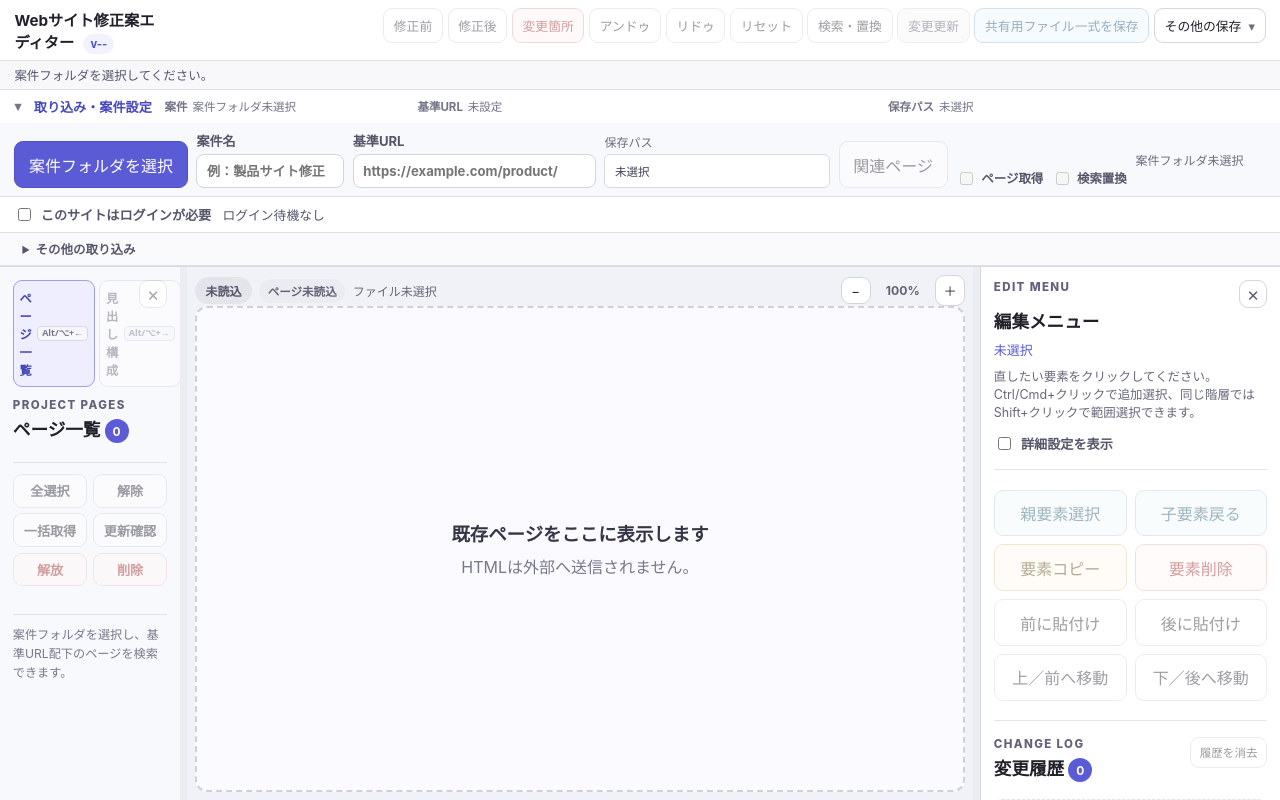
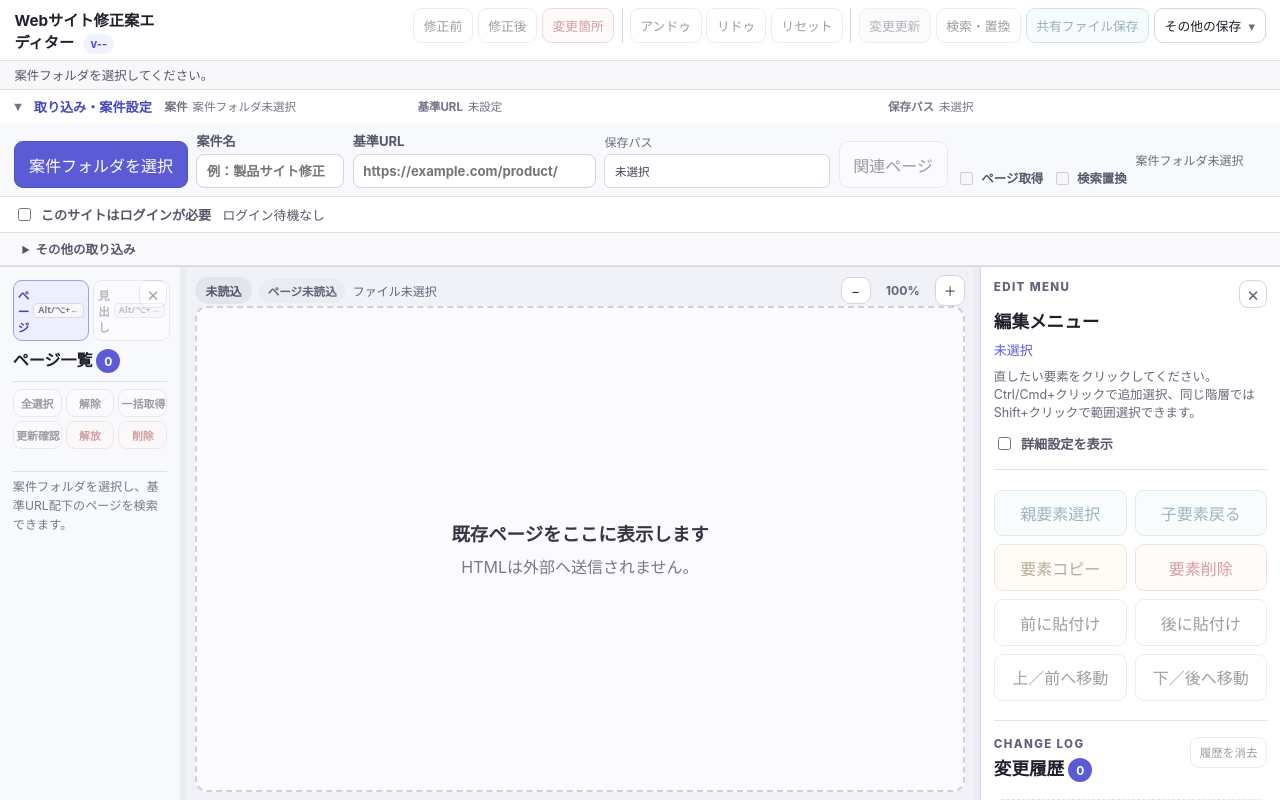
Before and after one commit to MZ-Gen-Labs/WebRevisionDesk, a website built with Vite: page index.html in a window 1280 px wide. Built offline with nearby package versions, Linux system fonts and the light colour scheme; files whose address does not match are found by name.

Commit message:
Release v0.7.22

```diff
--- a/index.html
+++ b/index.html
@@ -23,12 +23,14 @@
         <button id="show-original" type="button" disabled>修正前</button>
         <button id="show-modified" type="button" disabled>修正後</button>
         <button id="show-redline" class="button-redline" type="button" disabled>変更箇所</button>
+        <span class="toolbar-divider" aria-hidden="true"></span>
         <button id="undo" type="button" disabled title="直前の編集をアンドゥ（Ctrl/Cmd+Z）">アンドゥ</button>
         <button id="redo" type="button" disabled title="アンドゥした編集をリドゥ（Ctrl/Cmd+Shift+Z）">リドゥ</button>
         <button id="reset" type="button" disabled>リセット</button>
+        <span class="toolbar-divider" aria-hidden="true"></span>
+        <button id="save-project-page" class="button-subtle" type="button" disabled>変更更新</button>
         <button id="search-replace" type="button" disabled>検索・置換</button>
-        <button id="save-project-page" class="button-subtle" type="button" disabled>変更更新</button>
-        <button id="download-package" class="button-package" type="button" disabled>共有用ファイル一式を保存</button>
+        <button id="download-package" class="button-package" type="button" disabled>共有ファイル保存</button>
         <details class="export-menu">
           <summary>その他の保存</summary>
           <div class="export-menu-items">
@@ -98,10 +100,10 @@
         <div class="sidebar-header">
           <div class="sidebar-tabs" role="tablist" aria-label="左パネル表示">
             <button id="show-project-list" class="active" type="button" role="tab" aria-selected="true" aria-keyshortcuts="Alt+ArrowLeft Alt+1">
-              <span>ページ一覧</span><kbd>Alt/⌥+←</kbd>
+              <span>ページ</span><kbd>Alt/⌥+←</kbd>
             </button>
             <button id="show-heading-outline" type="button" role="tab" aria-selected="false" aria-keyshortcuts="Alt+ArrowRight Alt+2" disabled>
-              <span>見出し構成</span><kbd>Alt/⌥+→</kbd>
+              <span>見出し</span><kbd>Alt/⌥+→</kbd>
             </button>
           </div>
           <button id="collapse-project-sidebar" class="icon-button" type="button" aria-label="サイドバーを閉じる" aria-controls="project-sidebar" aria-expanded="true" title="サイドバーを閉じる（Alt + 4）">×</button>
--- a/package.json
+++ b/package.json
@@ -1,6 +1,6 @@
 {
   "name": "web-revision-desk",
-  "version": "0.7.21",
+  "version": "0.7.22",
   "main": "electron/main.mjs",
   "private": true,
   "description": "Capture, edit, compare, and create clear revision instructions for existing web pages.",
--- a/src/styles.css
+++ b/src/styles.css
@@ -33,6 +33,7 @@ h1 { margin-bottom: 0; font-size: 1.3rem; }
 h2 { margin-bottom: .45rem; font-size: 1.1rem; }
 .eyebrow { margin-bottom: .25rem; color: #62637a; font-size: .72rem; font-weight: 800; letter-spacing: .12em; text-transform: uppercase; }
 .toolbar { display: flex; flex: 1 1 620px; flex-wrap: wrap; align-items: center; justify-content: flex-end; min-width: 0; gap: .5rem; }
+.toolbar-divider { align-self: stretch; min-height: 1.5rem; margin: 0 .15rem; border-left: 1px solid #d4d5df; }
 .update-controls { display: flex; align-items: center; gap: .35rem; padding-right: .55rem; border-right: 1px solid #dedfe7; }
 .update-controls span { max-width: 210px; color: #55566c; font-size: .72rem; }
 .export-menu { position: relative; }
@@ -79,12 +80,12 @@ h2 { margin-bottom: .45rem; font-size: 1.1rem; }
 .alternative-import-options { display: grid; grid-template-columns: minmax(280px, 1fr) auto minmax(250px, 1fr) auto; align-items: end; gap: .7rem; }
 .alternative-import span { flex: 1; color: #6b6c7d; font-size: .75rem; }
 .workspace { --project-sidebar-width: 210px; --inspector-width: 300px; display: grid; grid-template-columns: var(--project-sidebar-width) 7px minmax(0, 1fr) 7px var(--inspector-width); flex: 1; min-height: 0; overflow: hidden; position: relative; }
-.project-sidebar { display: flex; min-height: 0; flex-direction: column; overflow: hidden; padding: 1rem; background: #f8f9fc; }
+.project-sidebar { display: flex; min-height: 0; flex-direction: column; overflow: hidden; padding: .65rem; background: #f8f9fc; }
 .sidebar-header { display: flex; flex: 0 0 auto; align-items: flex-start; gap: .25rem; }
 .sidebar-header .sidebar-tabs { flex: 1; min-width: 0; }
 .sidebar-header > .icon-button { flex: 0 0 28px; }
-.sidebar-tabs { flex: 0 0 auto; display: grid; grid-template-columns: 1fr 1fr; gap: .3rem; padding-bottom: .65rem; background: #f8f9fc; }
-.sidebar-tabs button { display: flex; align-items: center; justify-content: center; gap: .35rem; padding: .48rem .35rem; color: #656679; background: #fff; font-size: .76rem; font-weight: 700; }
+.sidebar-tabs { flex: 0 0 auto; display: grid; grid-template-columns: 1fr 1fr; gap: .25rem; padding-bottom: .35rem; background: #f8f9fc; }
+.sidebar-tabs button { display: flex; align-items: center; justify-content: center; gap: .25rem; padding: .35rem .25rem; color: #656679; background: #fff; font-size: .72rem; font-weight: 700; }
 .sidebar-tabs button.active { color: #4141b4; border-color: #9f9fe6; background: #eeeeff; }
 .sidebar-tabs kbd { border: 1px solid #d8d9e2; border-radius: 4px; padding: .08rem .25rem; color: #77788b; background: #f7f7fa; font: 600 .56rem/1.2 system-ui, sans-serif; white-space: nowrap; }
 .project-sidebar-resizer { position: relative; z-index: 2; cursor: col-resize; background: #ececf3; touch-action: none; }
@@ -104,21 +105,24 @@ h2 { margin-bottom: .45rem; font-size: 1.1rem; }
 .workspace.sidebar-collapsed .project-sidebar, .workspace.sidebar-collapsed .project-sidebar-resizer { visibility: hidden; overflow: hidden; }
 .workspace.sidebar-collapsed.inspector-collapsed { grid-template-columns: 0 0 minmax(0, 1fr) 0 0; }
 .show-project-sidebar { position: absolute; z-index: 3; top: .65rem; left: .65rem; padding: .42rem .6rem; color: #4141b4; border-color: #a6a7ec; background: #f7f7ff; font-size: .74rem; font-weight: 750; }
-.project-heading { padding-bottom: .7rem; border-bottom: 1px solid #dedfe7; }
+.project-heading { padding-bottom: .4rem; border-bottom: 1px solid #dedfe7; }
+.project-heading .eyebrow { display: none; }
+.project-heading h2 { margin-bottom: .1rem; font-size: 1rem; }
 .project-heading h2 span { display: inline-grid; place-items: center; min-width: 24px; height: 24px; border-radius: 999px; color: #fff; background: #5b5bd6; font-size: .75rem; }
 #project-list-panel, #heading-outline-panel { display: flex; min-height: 0; flex: 1; flex-direction: column; }
-.project-batch-actions { flex: 0 0 auto; display: grid; grid-template-columns: 1fr 1fr; gap: .35rem; padding: .7rem 0; border-bottom: 1px solid #dedfe7; background: #f8f9fc; }
-.project-batch-actions button { font-size: .82rem; font-weight: 650; }
+.project-batch-actions { flex: 0 0 auto; display: grid; grid-template-columns: repeat(3, minmax(0, 1fr)); gap: .25rem; padding: .4rem 0; border-bottom: 1px solid #dedfe7; background: #f8f9fc; }
+.project-batch-actions button { min-width: 0; padding: .32rem .15rem; font-size: .68rem; font-weight: 650; white-space: nowrap; }
 .project-batch-actions span { grid-column: 1 / -1; }
 .project-batch-actions span { min-height: 1em; color: #68697b; font-size: .68rem; }
 .project-batch-actions span.is-processing { color: #3f3fa8; font-weight: 750; animation: processing-pulse 1.15s ease-in-out infinite; }
 .danger-button { color: #a63232; border-color: #efcaca; background: #fff8f8; }
-.project-pages { display: grid; min-height: 0; flex: 1; gap: .55rem; overflow-y: auto; padding-top: .7rem; }
+.project-pages { display: grid; min-height: 0; flex: 1; gap: .35rem; overflow-y: auto; padding-top: .4rem; }
 #heading-outline { min-height: 0; flex: 1; overflow-y: auto; }
 .project-page-row { display: grid; grid-template-columns: auto 1fr; align-items: start; gap: .35rem; }
 .project-page-row>input { width: auto; margin-top: .75rem; }
-.project-page { display: grid; width: 100%; gap: .25rem; padding: .7rem; text-align: left; }
+.project-page { display: grid; width: 100%; gap: .2rem; padding: .45rem .55rem; text-align: left; }
 .project-page strong, .project-page small { overflow: hidden; text-overflow: ellipsis; white-space: nowrap; }
+.project-page strong { font-size: .78rem; }
 .project-page small { color: #717285; font-size: .68rem; }
 .project-page.active { border-color: #5b5bd6; background: #eeeeff; }
 .project-page .page-status { width: max-content; border-radius: 999px; padding: .12rem .4rem; color: #775d12; background: #fff0bd; font-size: .64rem; font-weight: 700; }
```
Also changed, not shown: 1 other file.
